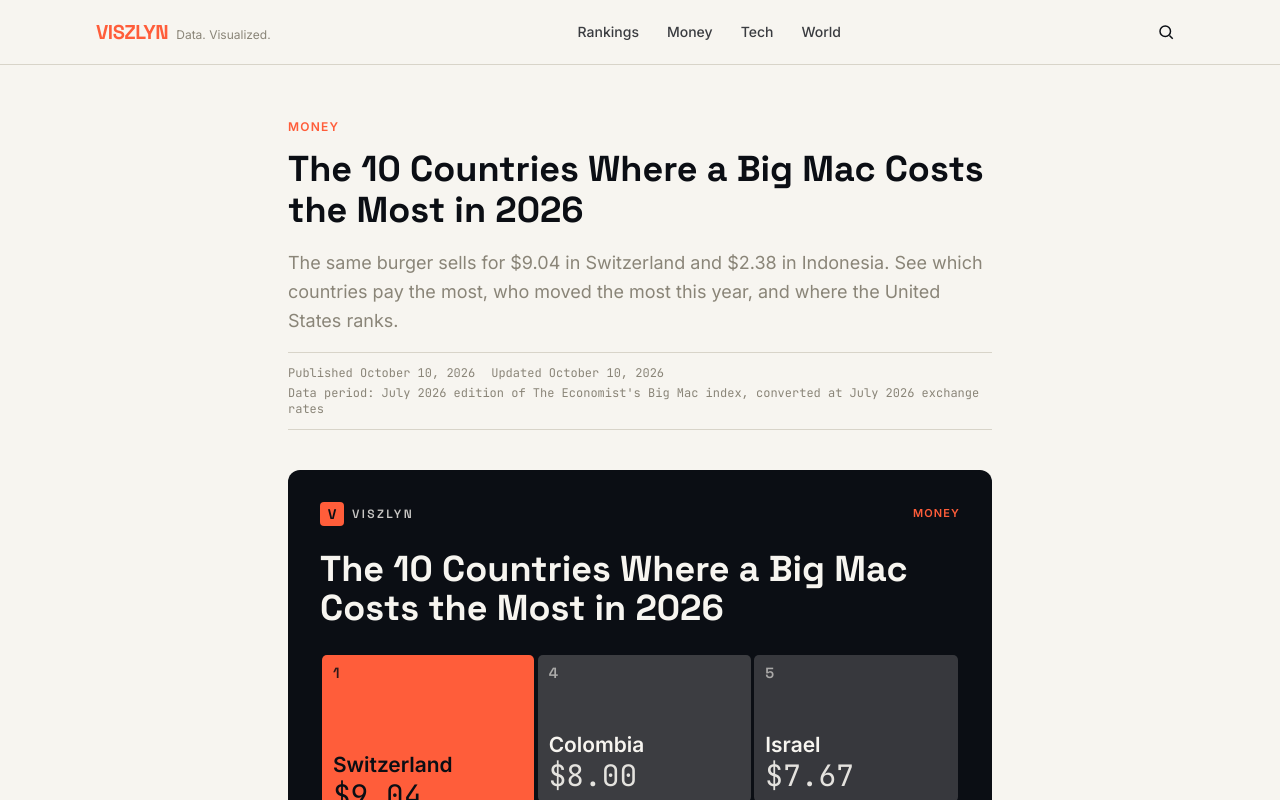
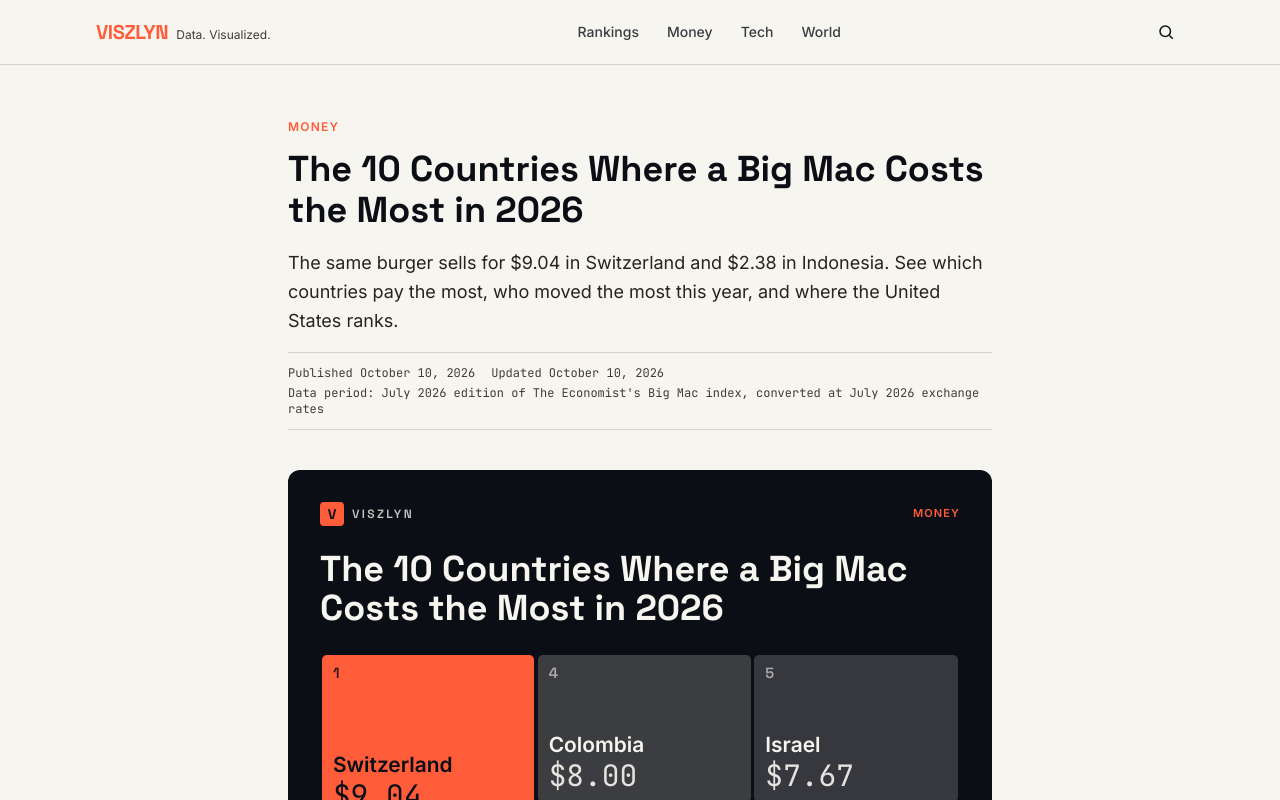
Before and after one commit to Vedang1655/viszlyn, a Next.js app: page /rankings/big-mac-index-most-expensive-countries-2026 in a window 1280 px wide. Shown: the top 800 px of the page. Built offline with nearby package versions, Linux system fonts and the light colour scheme.

Commit message:
Darker text colors

```diff
--- a/src/app/globals.css
+++ b/src/app/globals.css
@@ -7,7 +7,8 @@
   --paper: #f7f5f0;       /* warm paper white */
   --signal: #ff5d3a;      /* signal orange — primary accent, use sparingly */
   --data-teal: #2e7d6b;   /* secondary series color for charts */
-  --stone: #8a8578;       /* muted stone — captions, metadata, sources */
+  --stone: #3f3d38;       /* warm near-black — captions, metadata, sources */
+  --ink-soft: #26241f;    /* subtitle under headlines */
   --stone-light: #d8d4c9; /* hairlines, dividers */
 
   --background: var(--paper);
@@ -20,6 +21,7 @@
   --color-signal: var(--signal);
   --color-data-teal: var(--data-teal);
   --color-stone: var(--stone);
+  --color-ink-soft: var(--ink-soft);
   --color-stone-light: var(--stone-light);
   --color-background: var(--background);
   --color-foreground: var(--foreground);
--- a/src/components/ArticleLayout.tsx
+++ b/src/components/ArticleLayout.tsx
@@ -27,7 +27,7 @@
       <h1 className="font-display font-bold text-3xl md:text-4xl text-ink mt-3 mb-4 leading-[1.15]">
         {title}
       </h1>
-      <p className="font-body text-lg text-stone leading-relaxed mb-4">{dek}</p>
+      <p className="font-body text-lg text-ink-soft leading-relaxed mb-4">{dek}</p>
       <div className="flex flex-wrap gap-x-4 gap-y-1 font-data text-xs text-stone border-t border-b border-stone-light py-3 mb-10">
         <span>Published {publishedDate}</span>
         {lastUpdated && <span>Updated {lastUpdated}</span>}
```
